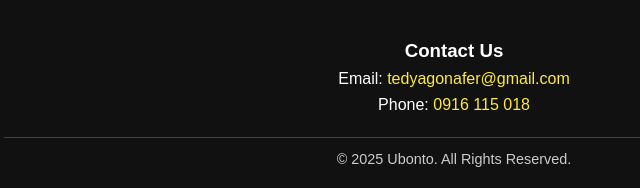
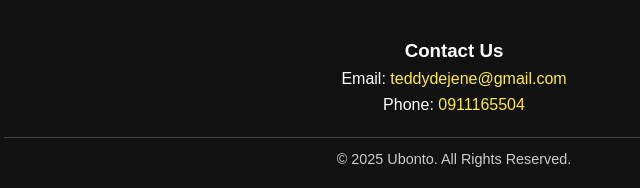
Before and after one commit to yonialt/teddy-s-websites, a plain HTML site: page index.html in a window 1280 px wide. Shown: the part 2898-3086 px from the top of the page, 186-826 px from the left. Drawn offline with Linux system fonts and the light colour scheme.

Commit message:
Update index.html

```diff
--- a/index.html
+++ b/index.html
@@ -131,8 +131,8 @@
       <div class="footer-container">
         <div class="footer-contact">
           <h3>Contact Us</h3>
-          <p>Email: <a href="mailto:tedyagonafer@gmail.com">tedyagonafer@gmail.com</a></p>
-          <p>Phone: <a href="tel:+251916115018">0916 115 018</a></p>
+          <p>Email: <a href="mailto:teddydejene@gmail.com">teddydejene@gmail.com</a></p>
+          <p>Phone: <a href="tel:+251916115018">0911165504</a></p>
         </div>
         <div class="footer-bottom">
           <p>&copy; 2025 Ubonto. All Rights Reserved.</p>
```
